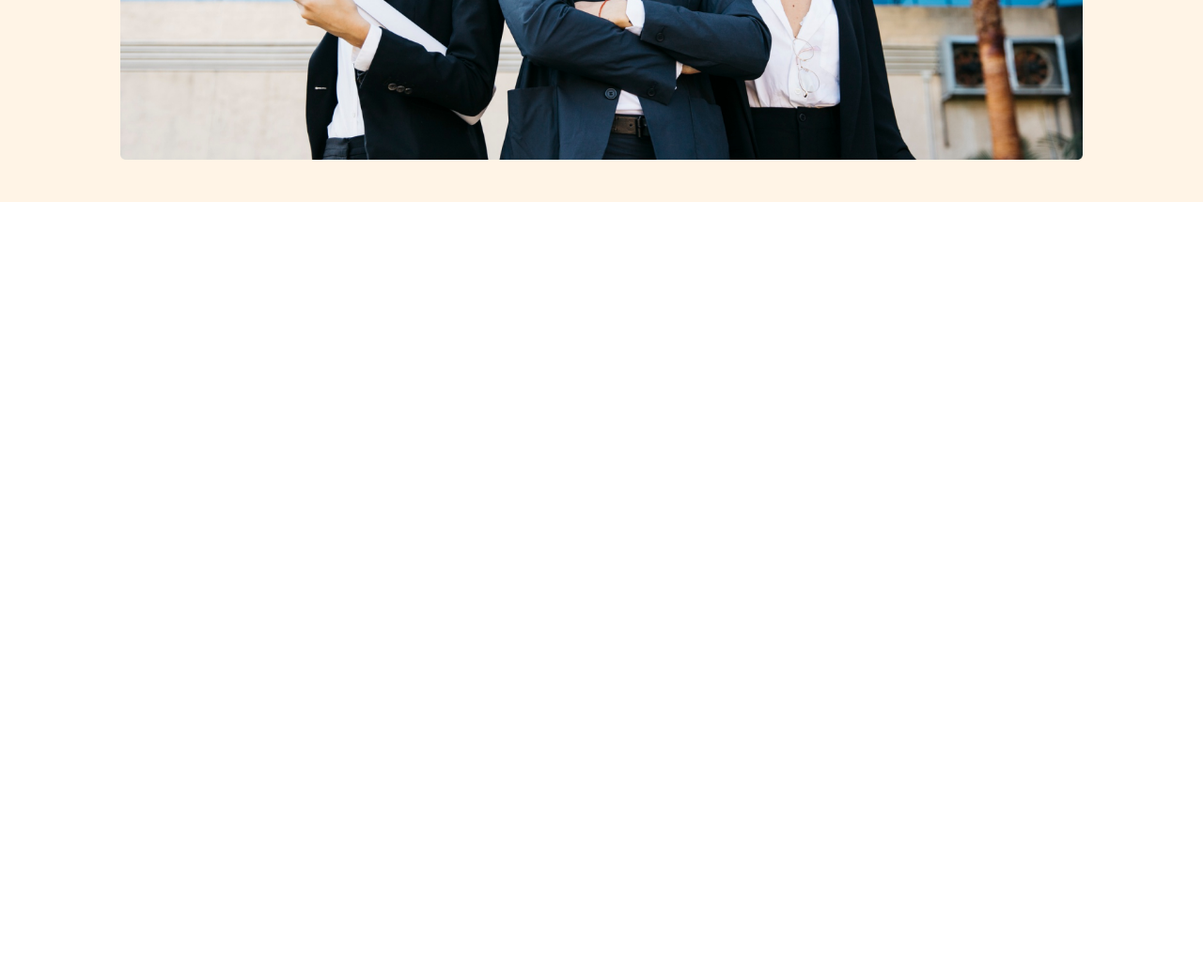
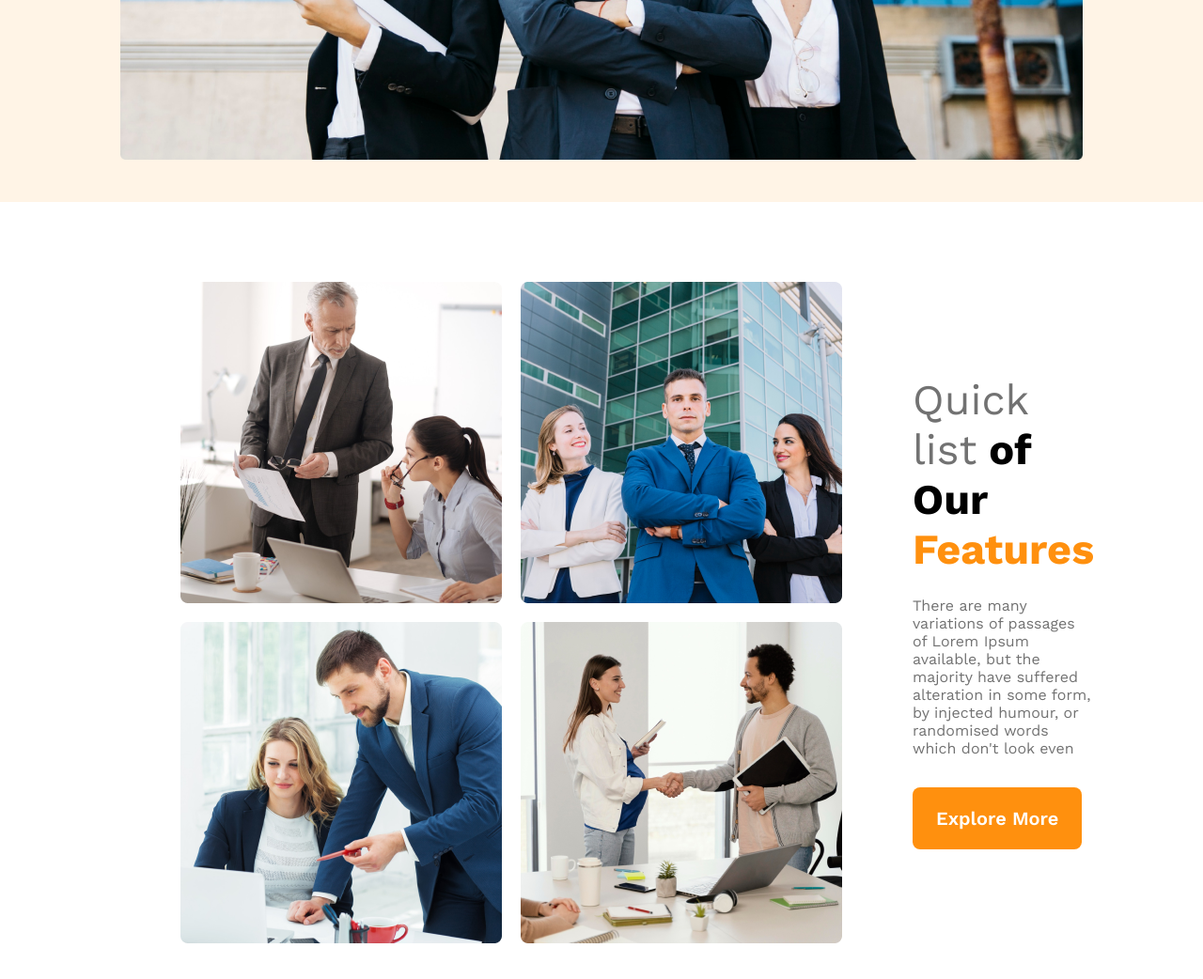
Before and after one commit to shahedul-alam/g3-architects, a plain HTML site: page index.html in a window 1280 px wide. Shown: the part 882-1924 px from the top of the page at 94% size. Before the commit the page ends 1182 px from the top, so only its background shows below. Drawn offline with nearby package versions, Linux system fonts and the light colour scheme.

Commit message:
quick-list section for desktop added

```diff
--- a/index.html
+++ b/index.html
@@ -26,7 +26,21 @@
             <img src="./images/banner.png" >
         </div>
     </header>
-    <main></main>
+    <main>
+        <section class="quick-list">
+            <div class="image-wrapper">
+                <img src="./images/team1.png" alt="team1">
+                <img src="./images/team2.png" alt="team2">
+                <img src="./images/team3.png" alt="team3">
+                <img src="./images/team4.png" alt="team4">
+            </div>
+            <div class="list-content">
+                <h2><span class="color1">Quick list</span> of Our <span class="color2">Features</span></h2>
+                <p>There are many variations of passages of Lorem Ipsum available, but the majority have suffered alteration in some form, by injected humour, or randomised words which don't look even</p>
+                <button>Explore More</button>
+            </div>
+        </section>
+    </main>
     <footer></footer>
 </body>
 </html>
--- a/style.css
+++ b/style.css
@@ -90,6 +90,61 @@ nav > ul > li > a {
     width: 100%;
 }
 
+/* quick list section */
+.quick-list {
+    width: 70%;
+    max-width: 130rem;
+    display: flex;
+    justify-content: space-between;
+    align-items: center;
+    gap: 7.5rem;
+    margin: 0 auto;
+    margin-bottom: 13rem;
+}
+.image-wrapper {
+    display: grid;
+    grid-template-columns: repeat(2, 342px);
+    gap: 2rem;
+}
+.image-wrapper > img {
+    width: 100%;
+    height: 100%;
+}
+.list-content {
+    max-width: 535px;
+}
+.list-content > h2 {
+    font-size: 4.5rem;
+    font-weight: 700;
+    text-align: left;
+    margin-bottom: 2.4rem;
+}
+.color1 {
+    color: rgb(114, 114, 114);
+    font-weight: 400;
+}
+.color2 {
+    color: rgb(255, 144, 14);
+}
+.list-content > p {
+    color: rgb(114, 114, 114);
+    font-size: 1.6rem;
+    font-weight: 400;
+    text-align: left;
+    margin-bottom: 3.2rem;
+}
+.list-content > button {
+    color: rgb(255, 255, 255);
+    font-size: 2rem;
+    font-weight: 600;
+    text-align: center;
+    padding: 2.1rem 2.5rem;
+    border: none;
+    border-radius: 8px;
+    background: rgb(255, 144, 14);
+    cursor: pointer;
+}
+
 
 
 @media screen and (max-width: 576px) {
```
